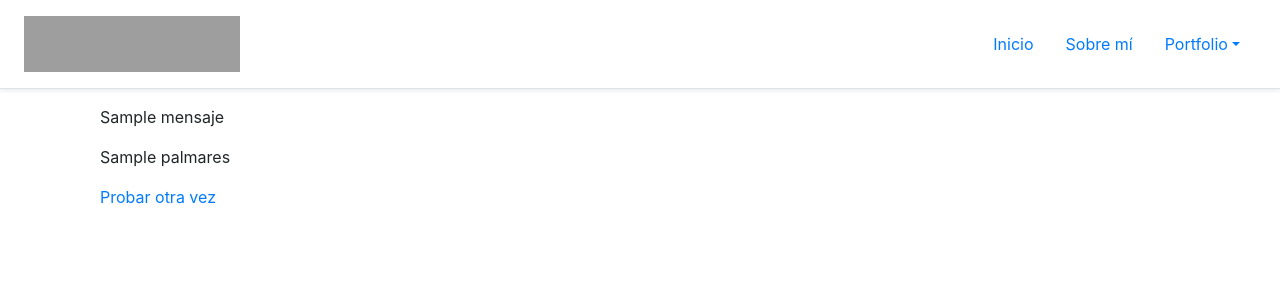
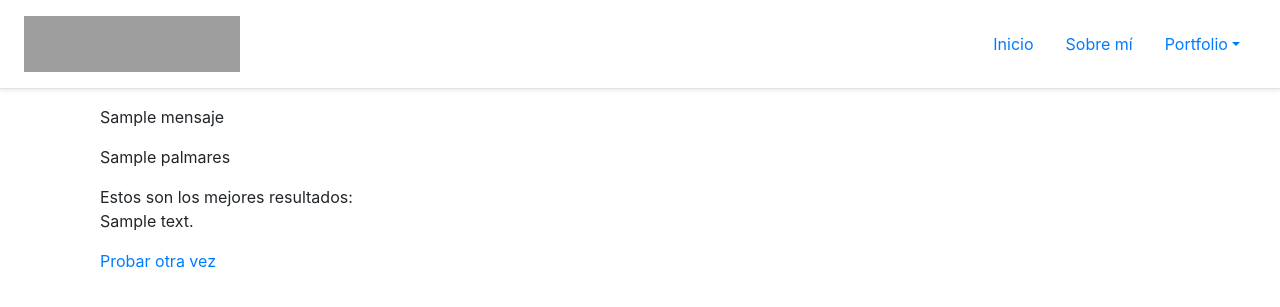
Before and after one commit to marcou49/secret-number-flask, a Flask app: template templates/result.html in a window 1280 px wide. Shown: the top 307 px of the page. Run offline with Flask 2, Linux system fonts and the light colour scheme; the template is opened without the code that fills it: most values are stand-ins (such as "Sample title", 1, 10 or a date in 2020); some libraries are stand-ins or nearby versions; grey boxes are pictures that could not be loaded.

Commit message:
actualización listado de mejores resultados

```diff
--- a/main.py
+++ b/main.py
@@ -1,4 +1,6 @@
 import random
+import datetime
+import json
 from flask import Flask, render_template, request, make_response
 
 app = Flask(__name__)
@@ -40,13 +42,36 @@ def result():
     secreto_usuario = int(request.form.get("secreto_usuario"))
     oculto = int(request.cookies.get("oculto"))
     nombre = request.cookies.get("nombre")
+    fecha = datetime.date.today()
 
     if secreto_usuario == oculto:
         intentos = request.cookies.get("intentos")
         new_intentos = int(intentos) + 1 # generamos nuevo numero de intentos desde la cookie + 1
         mensaje = "Muy bien {0}, acertaste".format(str(nombre))
         palmares = "Acertaste en {0} intentos".format(str(new_intentos))
-        response = make_response(render_template("result.html", mensaje=mensaje, nombre=nombre, new_intentos=new_intentos, intentos=intentos, palmares=palmares))
+        hoy = fecha.strftime('%d-%b-%Y')
+
+        # creamos lista de resultados desde el archivo de texto
+        with open("score_list.txt", "r") as score_file:
+            score_list = json.loads(score_file.read())
+
+
+        score_list.append({"Intentos": new_intentos, "Fecha": hoy, "Nombre": nombre})
+
+        with open("score_list.txt", "w") as score_file:
+            score_file.write(json.dumps(score_list))
+
+        # ordenamos la lista de resultados por intentos pero solo guardamos los tres mejores resultados
+        new_score_list = sorted(score_list, key=lambda k: k['Intentos'])
+        del new_score_list[3:]
+
+        for score_dict in new_score_list:
+            score_text = "{0} encontro en {1} intentos el {2}.".format(score_dict.get("Nombre"),
+                                                                           str(score_dict.get("Intentos")),
+                                                                           score_dict.get("Fecha"))
+            print(score_text)
+
+        response = make_response(render_template("result.html", mensaje=mensaje, nombre=nombre, new_intentos=new_intentos, intentos=intentos, palmares=palmares, score_text=score_text))
         response.set_cookie("oculto", str(random.randint(1, 20)))
         response.set_cookie("intentos", str(0))
 
--- a/templates/result.html
+++ b/templates/result.html
@@ -10,6 +10,16 @@
 
 {% endif %}
 
+{% if score_text %}
+
+Estos son los mejores resultados:
+
+<p>{{ score_text }}</p>
+
+{% endif %}
+
+
+
 <p><a href="/"> Probar otra vez</a></p>
 
 
```
